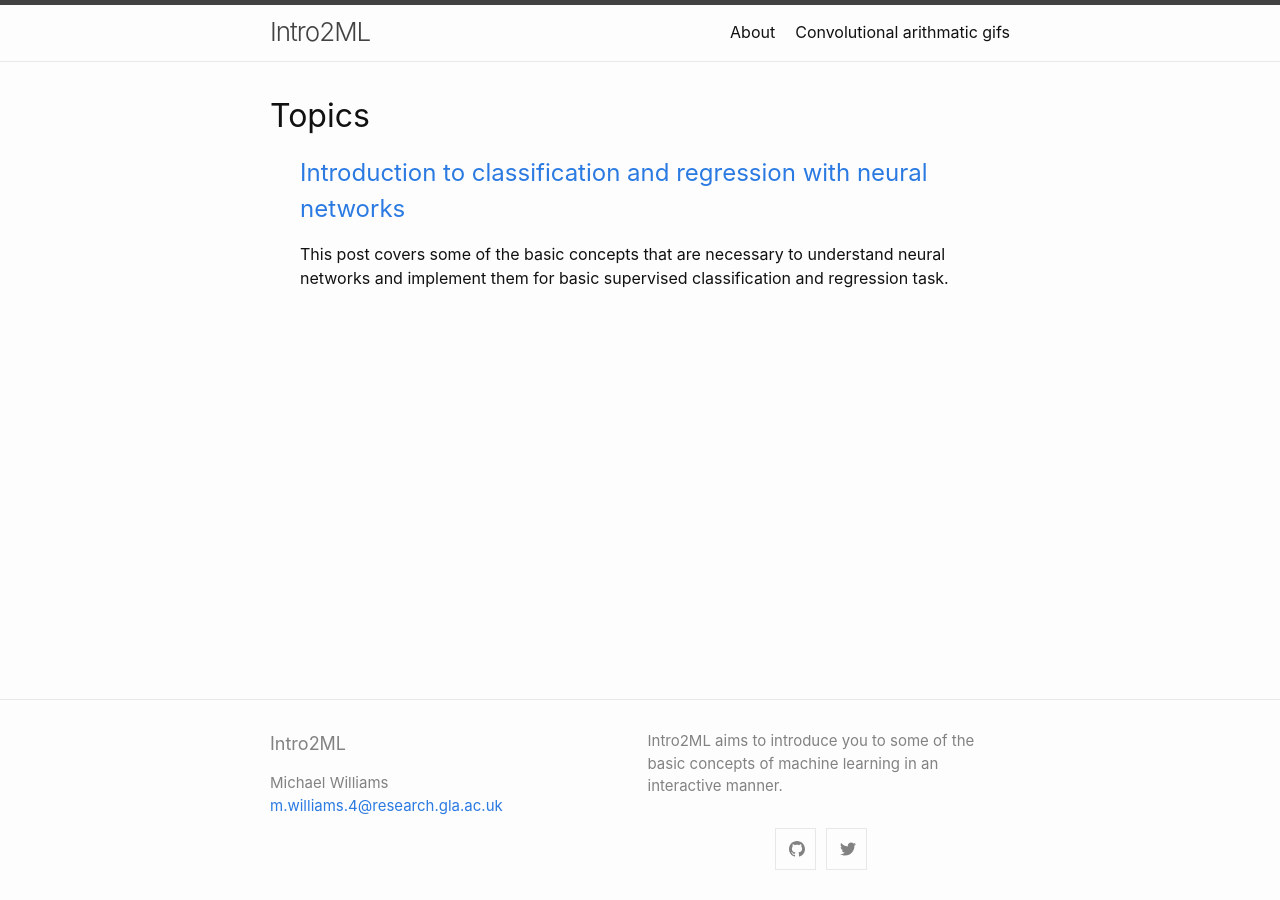
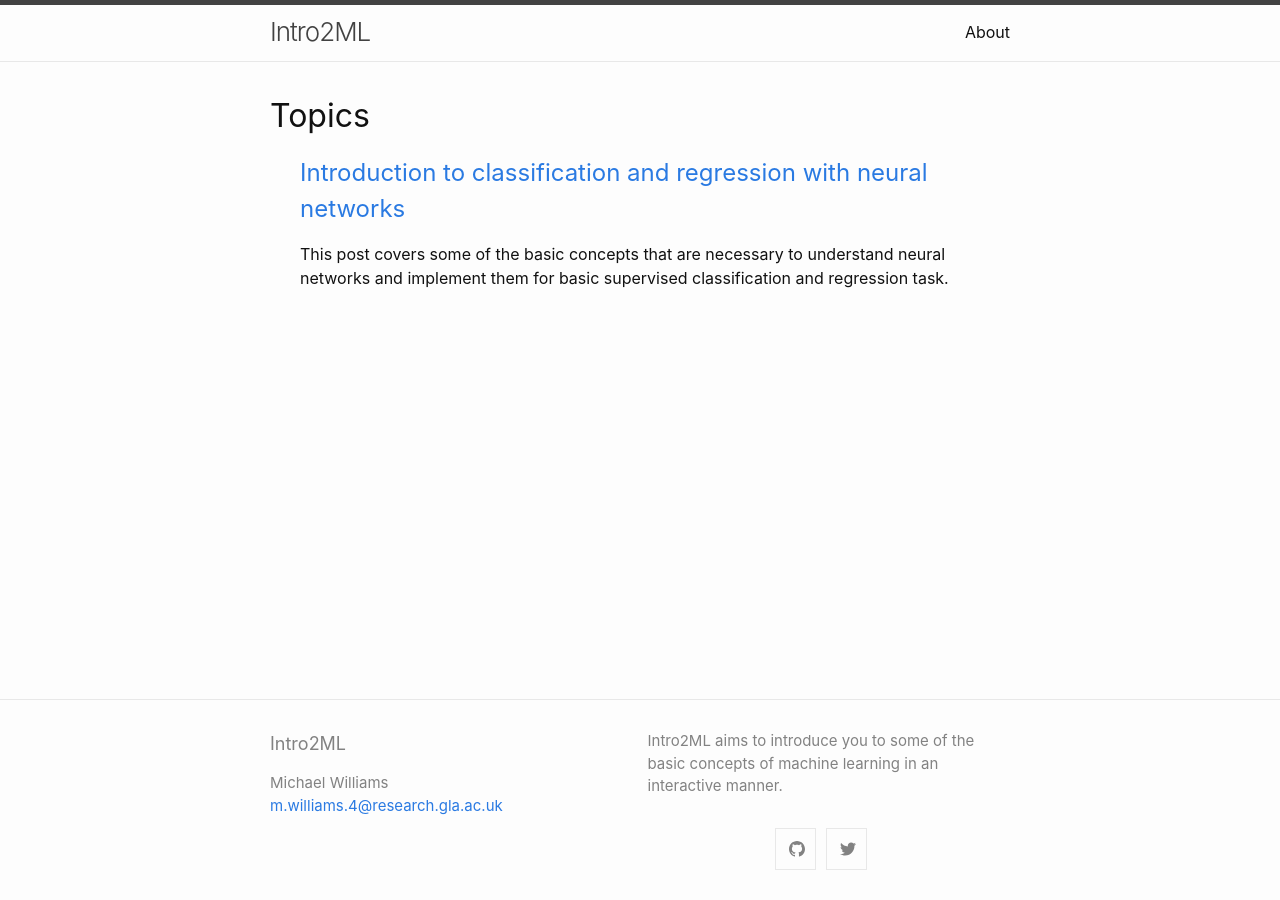
Before and after one commit to mj-will/intro2ml, a Jekyll site: the page built from docs/index.md, in a window 1280 px wide. Built offline with Jekyll 4.4.1, drawn with Linux system fonts in a browser that asks for light colours; part of the change alters nothing that is shown.

```diff
--- a/docs/_config.yml
+++ b/docs/_config.yml
@@ -24,6 +24,10 @@ collections:
   topics:
     output: true
 
+exclude:
+  - assets/gifs/
+
+
 plugins:
   - jekyll-feed
   - jekyll-seo-tag
```
